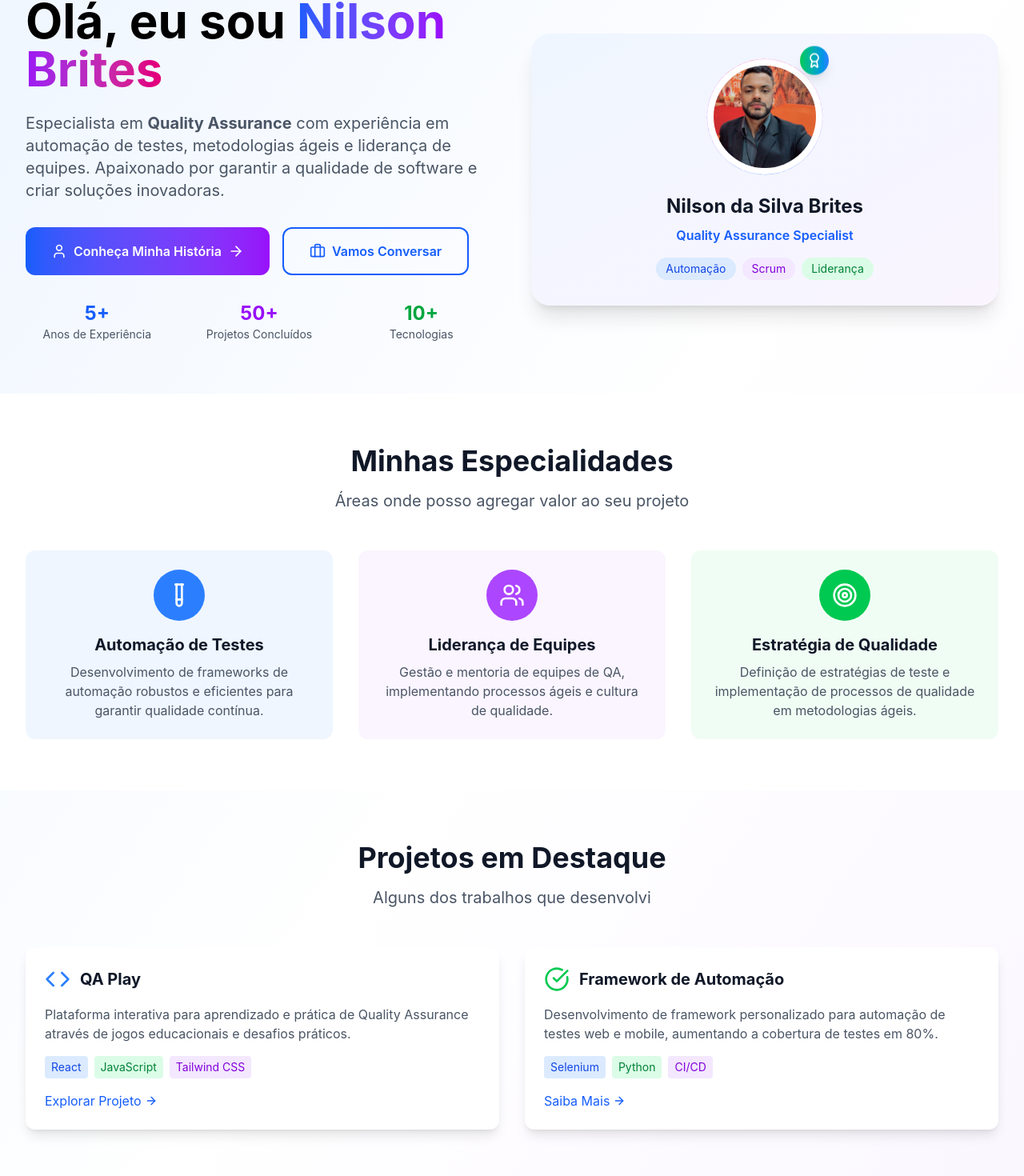
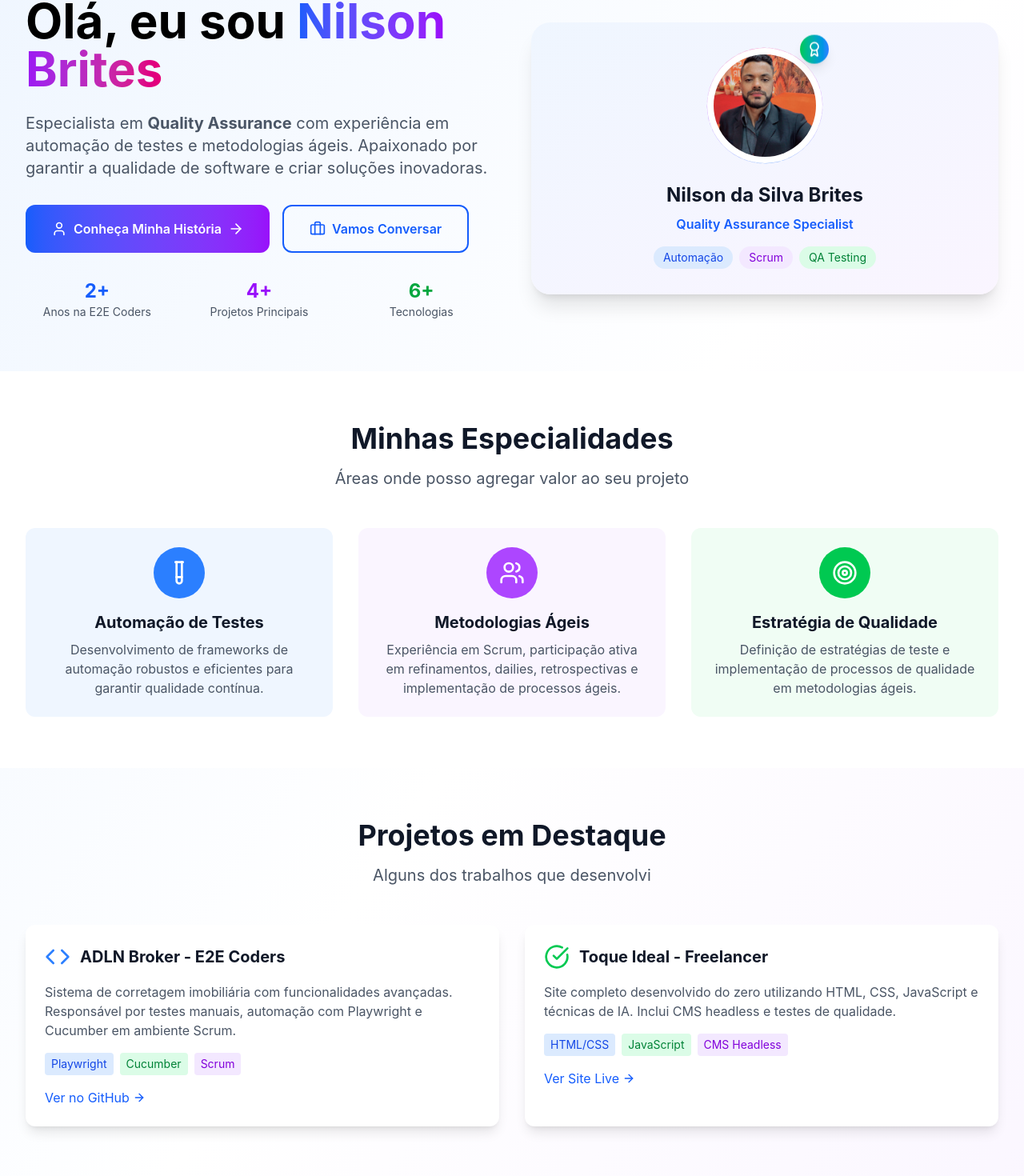
Before and after one commit to nilrd/Meu-Portifolio, a React (Vite) app in the folder qaplay-frontend/: page / in a window 1280 px wide. Shown: the part 100-1570 px from the top of the page at 80% size. Built offline with nearby package versions, Linux system fonts and the light colour scheme.

Commit message:
fix: Corrige bugs críticos - Página Sobre Mim funcionando - Dark Mode funcionando - Remove todas menções a Liderança - Página Home com informações concretas e realistas

```diff
--- a/qaplay-frontend/src/pages/AboutPage.jsx
+++ b/qaplay-frontend/src/pages/AboutPage.jsx
@@ -1,4 +1,5 @@
 import React from 'react';
+import { Link } from 'react-router-dom';
 import {
   Mail,
   Linkedin,
@@ -70,7 +71,7 @@ const AboutPage = () => {
 
               <p className="text-lg text-gray-700 dark:text-gray-300 mb-6">
                 Acredito firmemente que a qualidade não é apenas uma fase do desenvolvimento, mas uma
-                mentalidade que deve permear todo o ciclo de vida do produto. Tenho experiência em liderar
+                mentalidade que deve permear todo o ciclo de vida do produto. Tenho experiência em trabalhar
                 equipes, implementar processos ágeis e criar frameworks de automação que aumentam
                 significativamente a eficiência e confiabilidade dos testes.
               </p>
--- a/qaplay-frontend/src/pages/HomePage.jsx
+++ b/qaplay-frontend/src/pages/HomePage.jsx
@@ -28,8 +28,8 @@ const HomePage = () => {
               </h1>
 
               <p className="text-xl text-gray-600 dark:text-gray-300 mb-8">
-                Especialista em <strong>Quality Assurance</strong> com experiência em automação de testes,
-                metodologias ágeis e liderança de equipes. Apaixonado por garantir a qualidade
+                Especialista em <strong>Quality Assurance</strong> com experiência em automação de testes e
+                metodologias ágeis. Apaixonado por garantir a qualidade
                 de software e criar soluções inovadoras.
               </p>
 
@@ -55,15 +55,15 @@ const HomePage = () => {
               {/* Estatísticas */}
               <div className="grid grid-cols-3 gap-6">
                 <div className="text-center">
-                  <div className="text-2xl font-bold text-blue-600 dark:text-blue-400">5+</div>
-                  <div className="text-sm text-gray-600 dark:text-gray-400">Anos de Experiência</div>
+                  <div className="text-2xl font-bold text-blue-600 dark:text-blue-400">2+</div>
+                  <div className="text-sm text-gray-600 dark:text-gray-400">Anos na E2E Coders</div>
                 </div>
                 <div className="text-center">
-                  <div className="text-2xl font-bold text-purple-600 dark:text-purple-400">50+</div>
-                  <div className="text-sm text-gray-600 dark:text-gray-400">Projetos Concluídos</div>
+                  <div className="text-2xl font-bold text-purple-600 dark:text-purple-400">4+</div>
+                  <div className="text-sm text-gray-600 dark:text-gray-400">Projetos Principais</div>
                 </div>
                 <div className="text-center">
-                  <div className="text-2xl font-bold text-green-600 dark:text-green-400">10+</div>
+                  <div className="text-2xl font-bold text-green-600 dark:text-green-400">6+</div>
                   <div className="text-sm text-gray-600 dark:text-gray-400">Tecnologias</div>
                 </div>
               </div>
@@ -102,7 +102,7 @@ const HomePage = () => {
                         Scrum
                       </span>
                       <span className="px-3 py-1 bg-green-100 dark:bg-green-900/30 text-green-700 dark:text-green-300 rounded-full text-sm">
-                        Liderança
+                        QA Testing
                       </span>
                     </div>
                   </div>
@@ -144,11 +144,11 @@ const HomePage = () => {
                 <Users className="w-8 h-8 text-white" />
               </div>
               <h3 className="text-xl font-bold text-gray-900 dark:text-white mb-2">
-                Liderança de Equipes
+                Metodologias Ágeis
               </h3>
               <p className="text-gray-600 dark:text-gray-300">
-                Gestão e mentoria de equipes de QA, implementando processos
-                ágeis e cultura de qualidade.
+                Experiência em Scrum, participação ativa em refinamentos, dailies,
+                retrospectivas e implementação de processos ágeis.
               </p>
             </div>
 
@@ -185,62 +185,66 @@ const HomePage = () => {
               <div className="flex items-center mb-4">
                 <Code className="w-8 h-8 text-blue-500 mr-3" />
                 <h3 className="text-xl font-bold text-gray-900 dark:text-white">
-                  QA Play
+                  ADLN Broker - E2E Coders
                 </h3>
               </div>
               <p className="text-gray-600 dark:text-gray-300 mb-4">
-                Plataforma interativa para aprendizado e prática de Quality Assurance
-                através de jogos educacionais e desafios práticos.
+                Sistema de corretagem imobiliária com funcionalidades avançadas.
+                Responsável por testes manuais, automação com Playwright e Cucumber em ambiente Scrum.
               </p>
               <div className="flex flex-wrap gap-2 mb-4">
                 <span className="px-2 py-1 bg-blue-100 dark:bg-blue-900/30 text-blue-700 dark:text-blue-300 rounded text-sm">
-                  React
+                  Playwright
                 </span>
                 <span className="px-2 py-1 bg-green-100 dark:bg-green-900/30 text-green-700 dark:text-green-300 rounded text-sm">
-                  JavaScript
+                  Cucumber
                 </span>
                 <span className="px-2 py-1 bg-purple-100 dark:bg-purple-900/30 text-purple-700 dark:text-purple-300 rounded text-sm">
-                  Tailwind CSS
+                  Scrum
                 </span>
               </div>
-              <Link
-                to="/jogos"
+              <a
+                href="https://github.com/nilrd/adlnbroker"
+                target="_blank"
+                rel="noopener noreferrer"
                 className="inline-flex items-center text-blue-600 dark:text-blue-400 hover:text-blue-700 dark:hover:text-blue-300"
               >
-                Explorar Projeto
+                Ver no GitHub
                 <ArrowRight className="w-4 h-4 ml-1" />
-              </Link>
+              </a>
             </div>
 
             <div className="bg-white dark:bg-gray-800 rounded-xl shadow-lg p-6 hover:shadow-xl transition-all duration-300">
               <div className="flex items-center mb-4">
                 <CheckCircle className="w-8 h-8 text-green-500 mr-3" />
                 <h3 className="text-xl font-bold text-gray-900 dark:text-white">
-                  Framework de Automação
+                  Toque Ideal - Freelancer
                 </h3>
               </div>
               <p className="text-gray-600 dark:text-gray-300 mb-4">
-                Desenvolvimento de framework personalizado para automação de testes
-                web e mobile, aumentando a cobertura de testes em 80%.
+                Site completo desenvolvido do zero utilizando HTML, CSS, JavaScript e
+                técnicas de IA. Inclui CMS headless e testes de qualidade.
               </p>
               <div className="flex flex-wrap gap-2 mb-4">
                 <span className="px-2 py-1 bg-blue-100 dark:bg-blue-900/30 text-blue-700 dark:text-blue-300 rounded text-sm">
-                  Selenium
+                  HTML/CSS
                 </span>
                 <span className="px-2 py-1 bg-green-100 dark:bg-green-900/30 text-green-700 dark:text-green-300 rounded text-sm">
-                  Python
+                  JavaScript
                 </span>
                 <span className="px-2 py-1 bg-purple-100 dark:bg-purple-900/30 text-purple-700 dark:text-purple-300 rounded text-sm">
-                  CI/CD
+                  CMS Headless
                 </span>
               </div>
-              <Link
-                to="/sobre"
+              <a
+                href="https://www.toqueideal.com/"
+                target="_blank"
+                rel="noopener noreferrer"
                 className="inline-flex items-center text-blue-600 dark:text-blue-400 hover:text-blue-700 dark:hover:text-blue-300"
               >
-                Saiba Mais
+                Ver Site Live
                 <ArrowRight className="w-4 h-4 ml-1" />
-              </Link>
+              </a>
             </div>
           </div>
         </div>
--- a/qaplay-frontend/src/pages/QAPlayTrainingPage.jsx
+++ b/qaplay-frontend/src/pages/QAPlayTrainingPage.jsx
@@ -174,14 +174,14 @@ const QAPlayTrainingPage = () => {
     {
       id: 'soft-skills',
       title: 'Soft Skills para QA',
-      description: 'Comunicação, liderança e trabalho em equipe.',
+      description: 'Comunicação, colaboração e trabalho em equipe.',
       icon: MessageCircle,
       color: 'yellow',
       duration: '2-3 horas',
       lessons: 6,
       points: 70,
       difficulty: 'Básico',
-      topics: ['Comunicação', 'Liderança', 'Feedback', 'Apresentações']
+      topics: ['Comunicação', 'Colaboração', 'Feedback', 'Apresentações']
     },
     {
       id: 'career',
```
